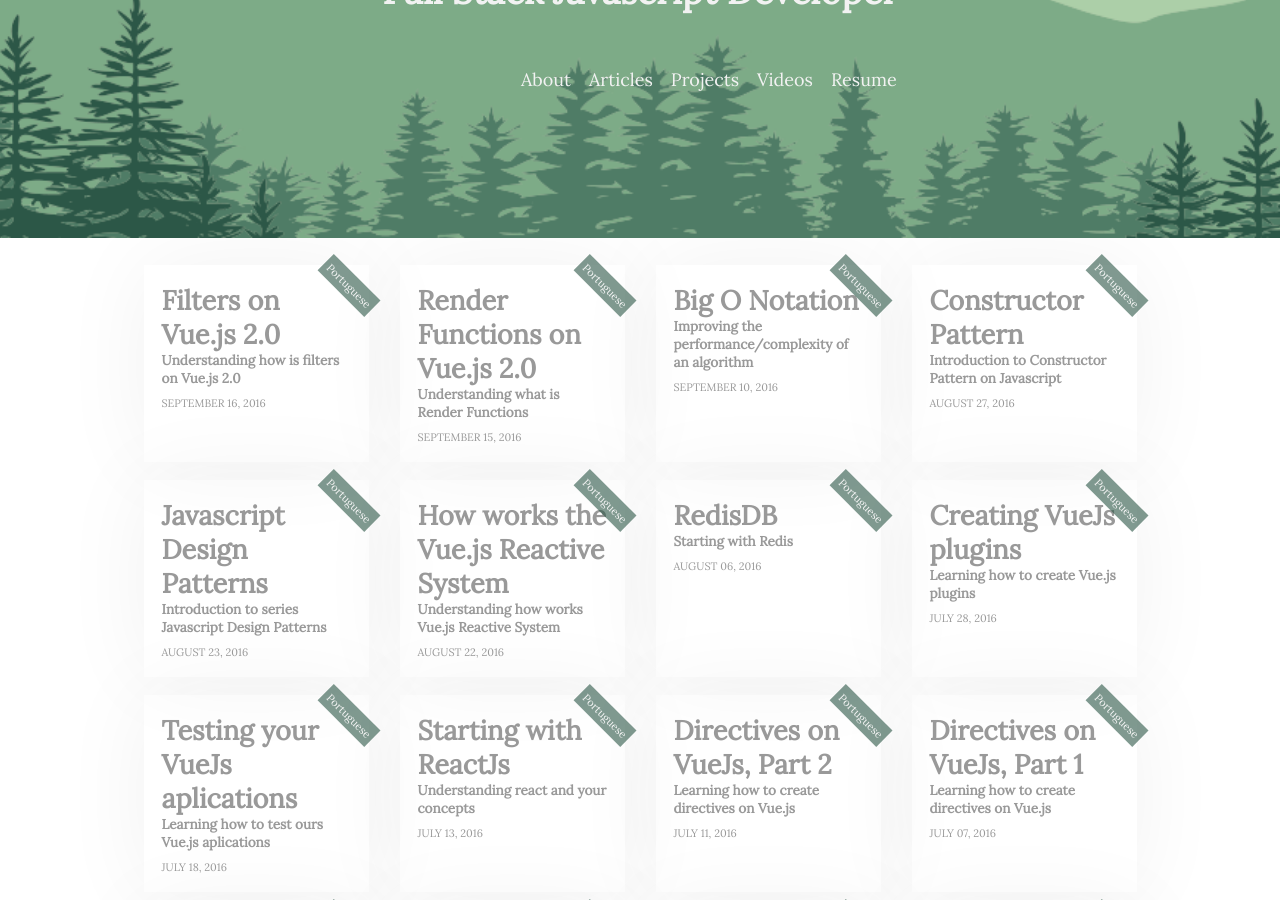
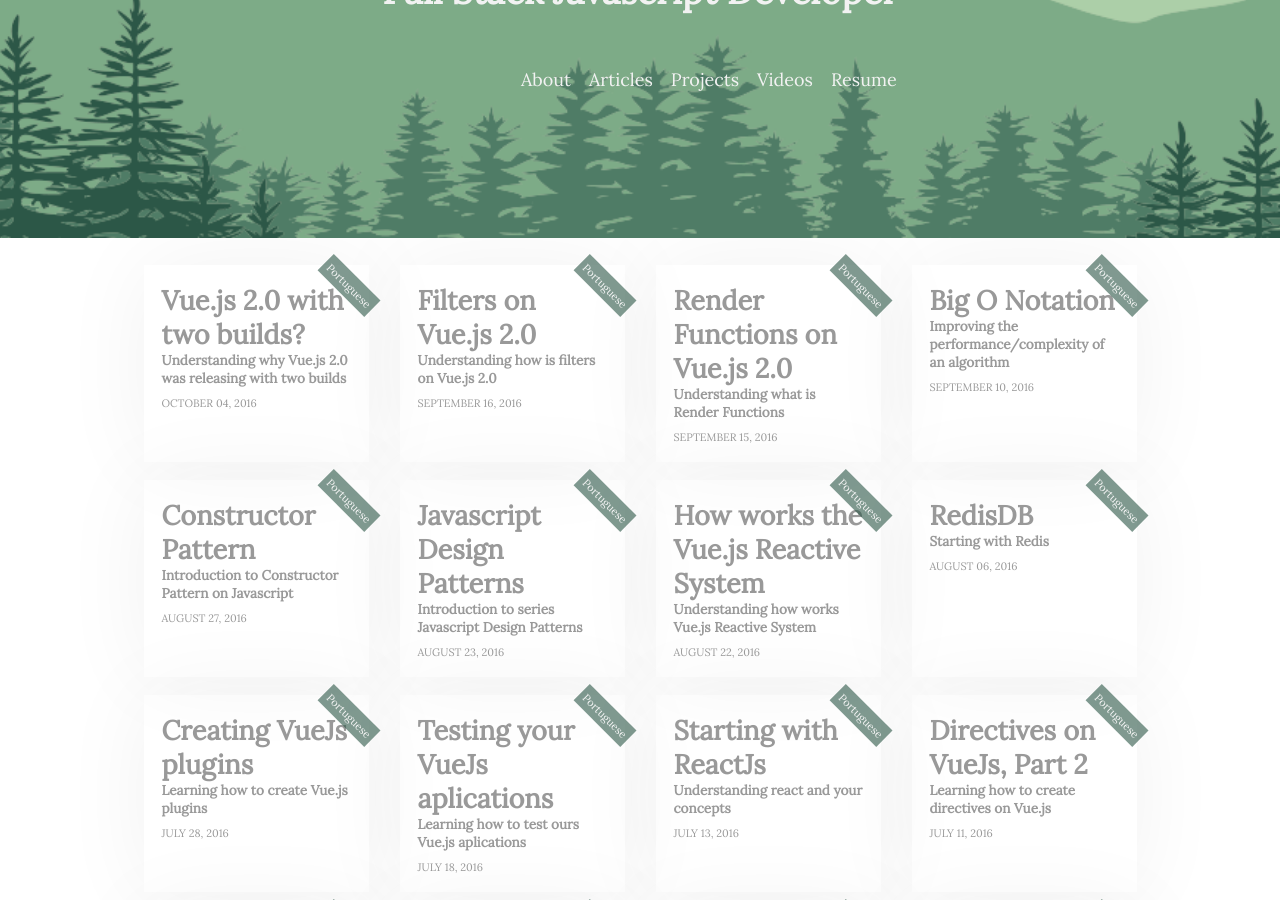
Before and after one commit to Halfeld/website, a Jekyll site: the page built from articles.html, in a window 1280 px wide and 900 px high, scrolled down 392 px. Built offline with Jekyll 4.4.1, drawn with Linux system fonts in a browser that asks for light colours; comment, search, counter and statistics services are not loaded.

Commit message:
Add more one article

```diff
--- a/_data/articles.yml
+++ b/_data/articles.yml
@@ -1,3 +1,9 @@
+
+- title: Vue.js 2.0 with two builds?
+  desc: Understanding why Vue.js 2.0 was releasing with two builds
+  date: October 04, 2016
+  lang: Portuguese
+  url: http://www.vuejs-brasil.com.br/vue-js-2-0-com-duas-builds/
 
 - title: Filters on Vue.js 2.0
   desc: Understanding how is filters on Vue.js 2.0
```
